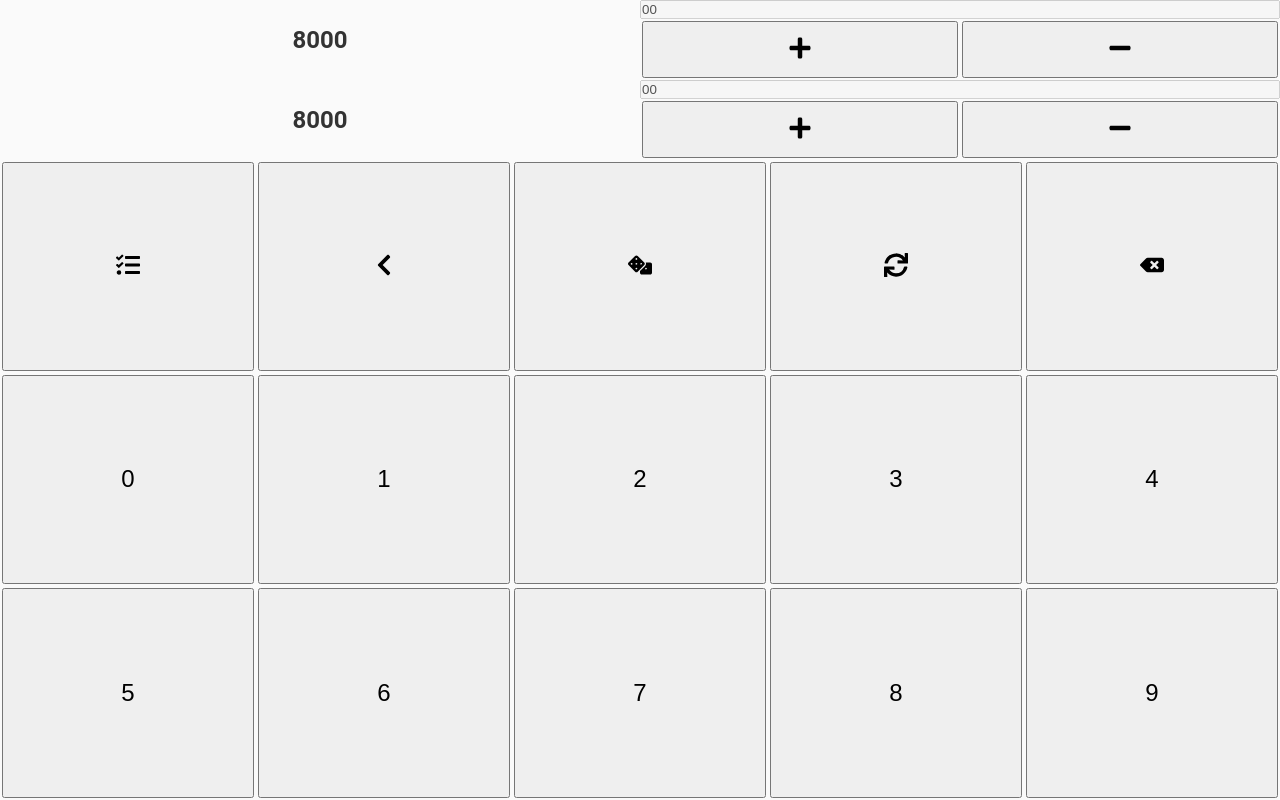
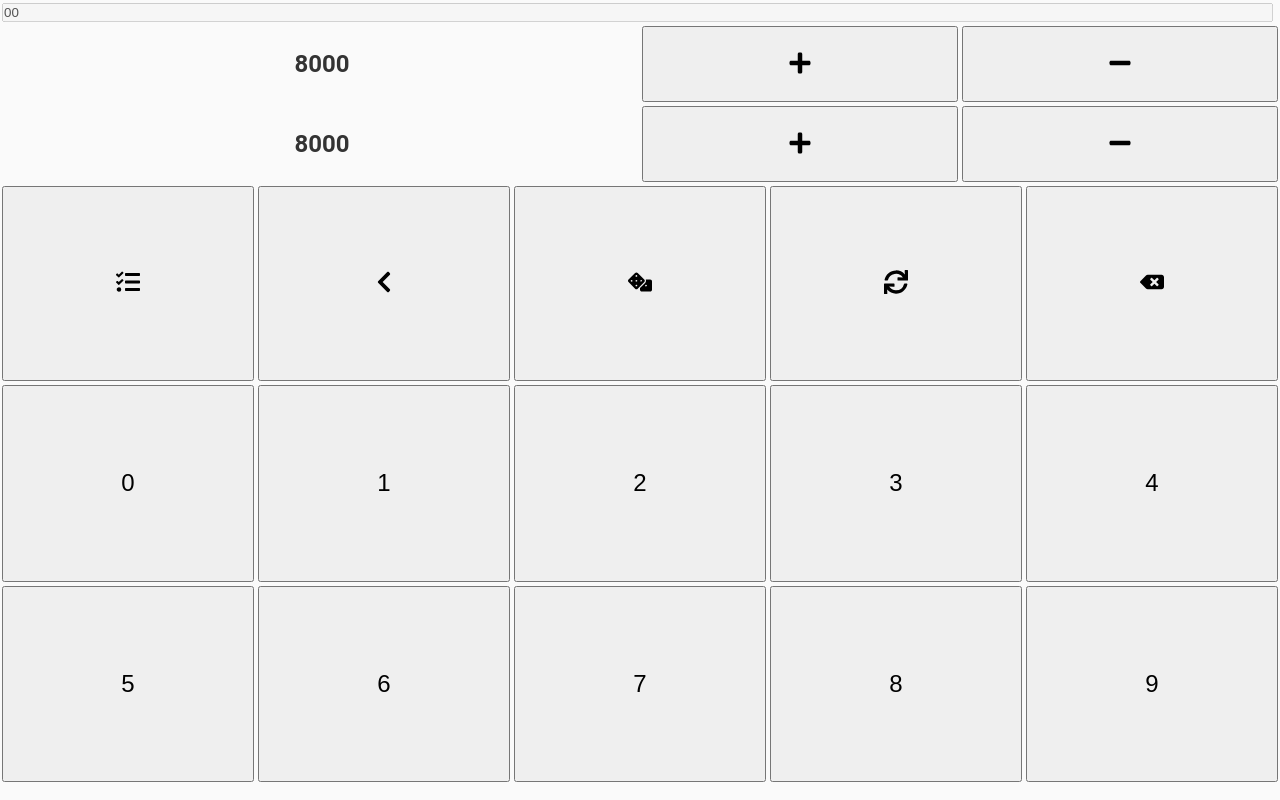
Before and after one commit to mugarate12/ygoDuelCalculator, a React (Create React App) app: page / in a window 1280 px wide. Built offline with nearby package versions, Linux system fonts and the light colour scheme.

Commit message:
changes on calculator display to mobile and desktop

```diff
--- a/src/components/CalculatorDisplay/styles.tsx
+++ b/src/components/CalculatorDisplay/styles.tsx
@@ -1,5 +1,5 @@
 import styled from 'styled-components'
 
 export const Input = styled.input`
-
+  width: 100%;
 `
--- a/src/components/LifePointsDisplay/styles.tsx
+++ b/src/components/LifePointsDisplay/styles.tsx
@@ -2,6 +2,8 @@ import styled from 'styled-components'
 
 export const Container = styled.div`
   width: 100%;
+
+  margin: 2px;
 
   display: flex;
   justify-content: center;
--- a/src/containers/PlayerOneActions/styles.tsx
+++ b/src/containers/PlayerOneActions/styles.tsx
@@ -17,7 +17,7 @@ export const Container = styled.div`
   grid-template-columns: repeat(5, 1fr);
 
   @media (min-width: 450px) {
-    height: 80vh;
+    height: 75vh;
   }
 `
 
--- a/src/pages/Home/index.tsx
+++ b/src/pages/Home/index.tsx
@@ -207,11 +207,17 @@ export default function Home() {
         diceIcon={dice2}
       />
 
+      <Styled.CalculatorValueDesktopContainer>
+        <CalculatorDisplay value={calculatorValue} />
+      </Styled.CalculatorValueDesktopContainer>
+
       <Styled.PlayerTwoPointsContainer>
         <LifePointsDisplay playerLifePoints={playerTwoLifePoints} />
 
         <Styled.ButtonsContainer>
-          <CalculatorDisplay value={calculatorPlayerTwoValue} />
+          <Styled.CalculatorValueMobileContainer>
+            <CalculatorDisplay value={calculatorPlayerTwoValue} />
+          </Styled.CalculatorValueMobileContainer>
 
           <Styled.ActionButtonsContainer>
             <IconButton Icon={Styled.PlusIcon} onClick={() => handleChangeCalcalatorValue(2, 'plus')} />
@@ -224,7 +230,9 @@ export default function Home() {
         <LifePointsDisplay playerLifePoints={playerOneLifePoints} />
 
         <Styled.ButtonsContainer>
-          <CalculatorDisplay value={calculatorValue} />
+          <Styled.CalculatorValueMobileContainer>
+            <CalculatorDisplay value={calculatorValue} />
+          </Styled.CalculatorValueMobileContainer>
 
           <Styled.ActionButtonsContainer>
             <IconButton Icon={Styled.PlusIcon} onClick={() => handleChangeCalcalatorValue(1, 'plus')} />
--- a/src/pages/Home/styles.tsx
+++ b/src/pages/Home/styles.tsx
@@ -50,6 +50,21 @@ export const ActionButtonsContainer = styled.div`
   grid-template-columns: repeat(2, 1fr);
 `
 
+export const CalculatorValueMobileContainer = styled.div`
+  @media (min-width: 450px) {
+    display: none;
+  }
+`
+
+export const CalculatorValueDesktopContainer = styled.div`
+  width: 99%;
+  margin: 2px;
+
+  @media (max-width: 450px) {
+    display: none;
+  }
+`
+
 // icons with buttons
 export const PlusIcon = styled(FaPlus)`
   font-size: ${iconsSize};
```
